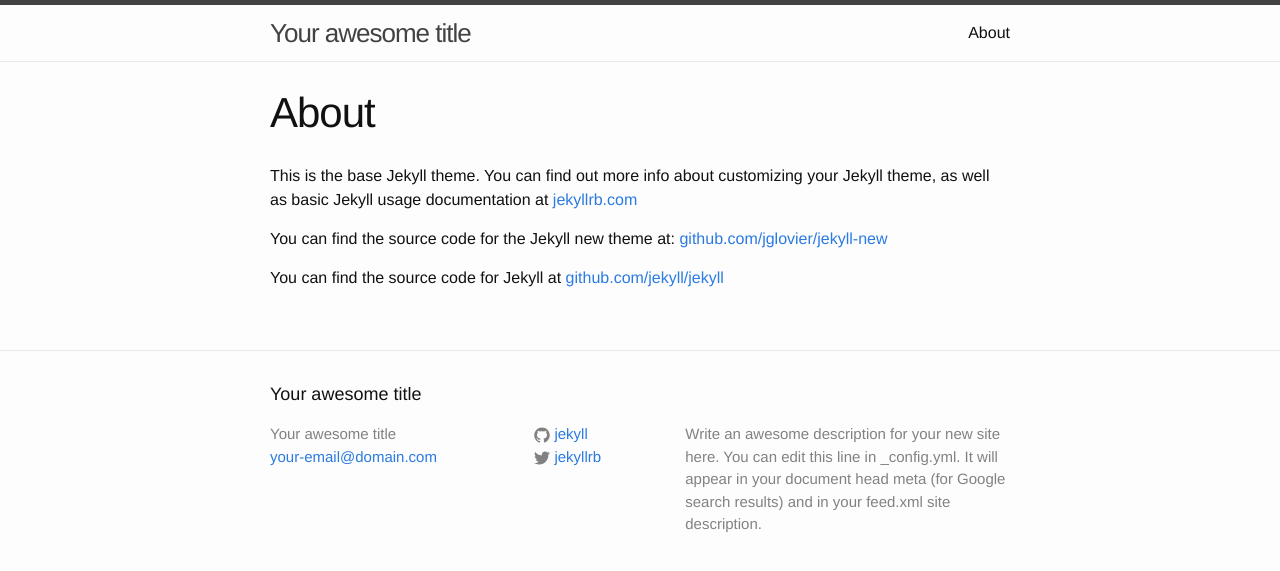
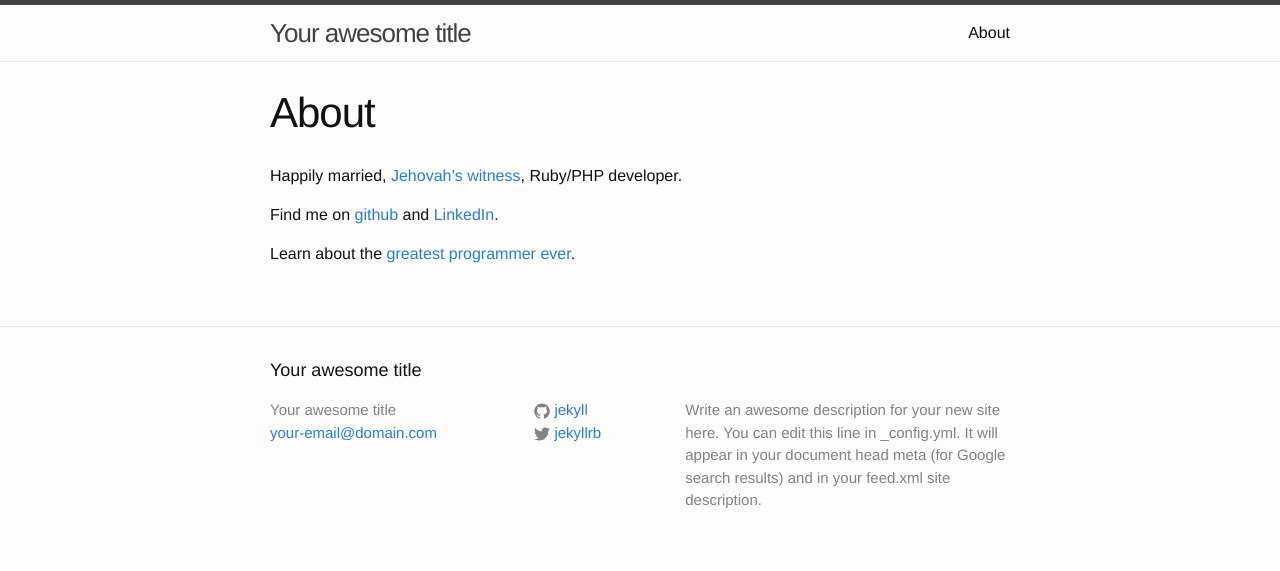
Before and after one commit to mjacobus/mjacobus.github.io, a Jekyll site: the page built from about.md, in a window 1280 px wide. Shown: the top 571 px of the page. Built offline with Jekyll 4.4.1, drawn with Linux system fonts in a browser that asks for light colours.

Commit message:
Changed the about page

```diff
--- a/about.md
+++ b/about.md
@@ -4,8 +4,8 @@ title: About
 permalink: /about/
 ---
 
-This is the base Jekyll theme. You can find out more info about customizing your Jekyll theme, as well as basic Jekyll usage documentation at [jekyllrb.com](http://jekyllrb.com/)
+Happily married, [Jehovah's witness](http://www.jw.org/en/jehovahs-witnesses/faq/), Ruby/PHP developer.
 
-You can find the source code for the Jekyll new theme at: [github.com/jglovier/jekyll-new](https://github.com/jglovier/jekyll-new)
+Find me on [github](http://github.com/mjacobus) and [LinkedIn](https://www.linkedin.com/in/marcelojacobus).
 
-You can find the source code for Jekyll at [github.com/jekyll/jekyll](https://github.com/jekyll/jekyll)
+Learn about the [greatest programmer ever](http://www.jw.org/download/?output=html&pub=lf&fileformat=PDF&alllangs=0&langwritten=E&txtCMSLang=E&isBible=0).
```
